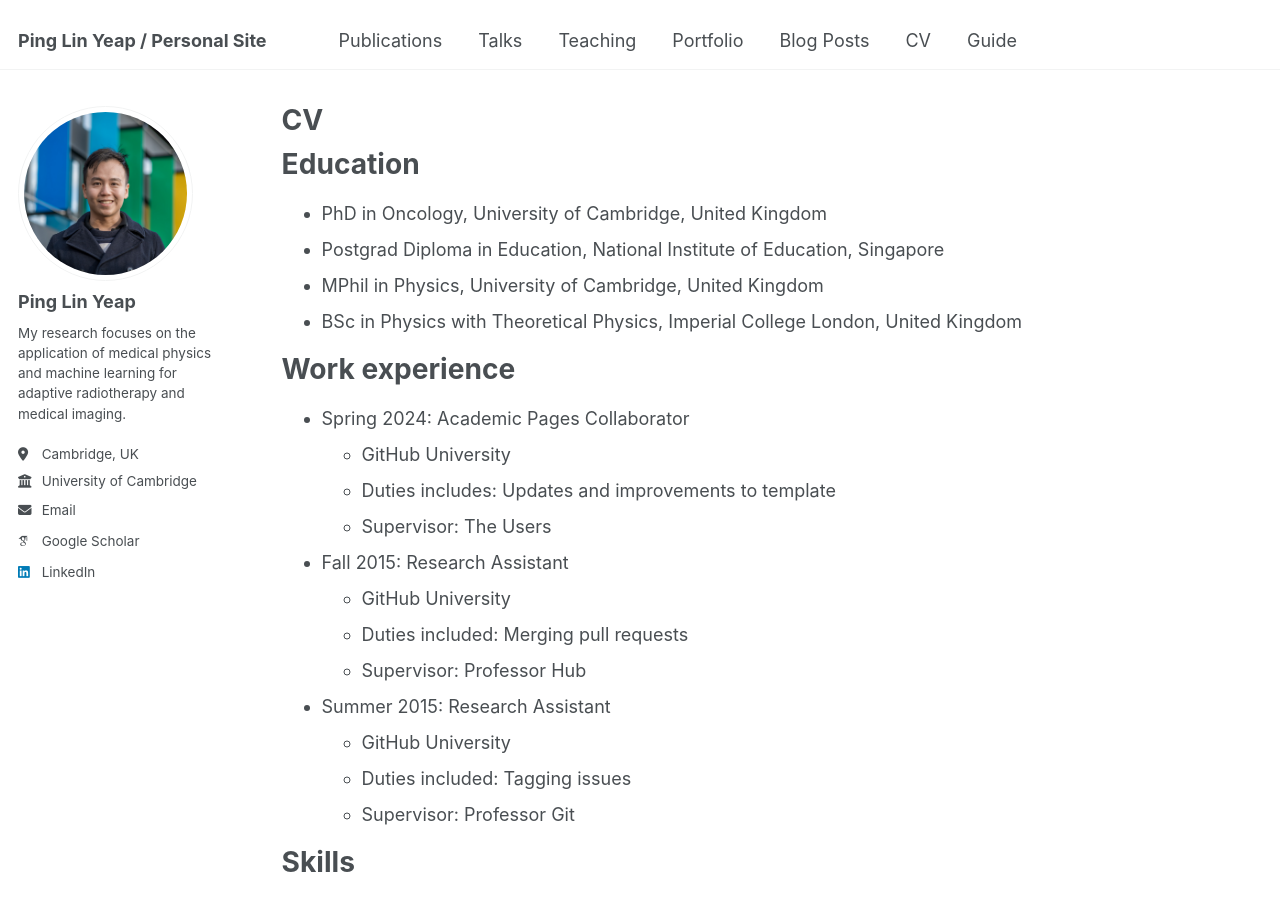
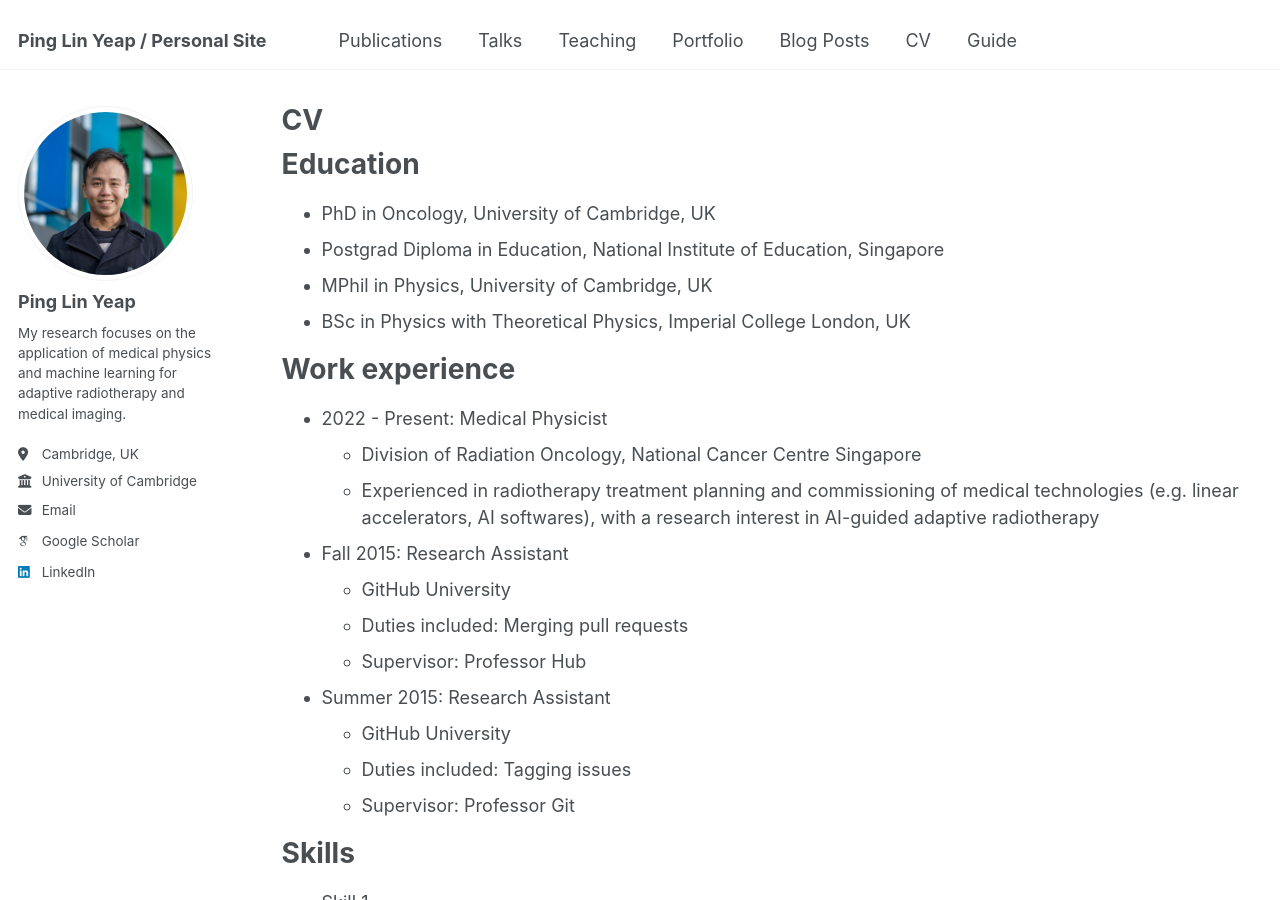
Before and after one commit to yeappl/yeappl.github.io, a Jekyll site: the page built from _pages/cv.md, in a window 1280 px wide and 900 px high. Built offline with Jekyll 4.4.1, drawn with Linux system fonts in a browser that asks for light colours; some web fonts are replaced.

Commit message:
Update cv.md

```diff
--- a/_pages/cv.md
+++ b/_pages/cv.md
@@ -11,17 +11,16 @@ redirect_from:
 
 Education
 ======
-* PhD in Oncology, University of Cambridge, United Kingdom
+* PhD in Oncology, University of Cambridge, UK
 * Postgrad Diploma in Education, National Institute of Education, Singapore
-* MPhil in Physics, University of Cambridge, United Kingdom
-* BSc in Physics with Theoretical Physics, Imperial College London, United Kingdom
+* MPhil in Physics, University of Cambridge, UK
+* BSc in Physics with Theoretical Physics, Imperial College London, UK
 
 Work experience
 ======
-* Spring 2024: Academic Pages Collaborator
-  * GitHub University
-  * Duties includes: Updates and improvements to template
-  * Supervisor: The Users
+* 2022 - Present: Medical Physicist
+  * Division of Radiation Oncology, National Cancer Centre Singapore
+  * Experienced in radiotherapy treatment planning and commissioning of medical technologies (e.g. linear accelerators, AI softwares), with a research interest in AI-guided adaptive radiotherapy
 
 * Fall 2015: Research Assistant
   * GitHub University
```
